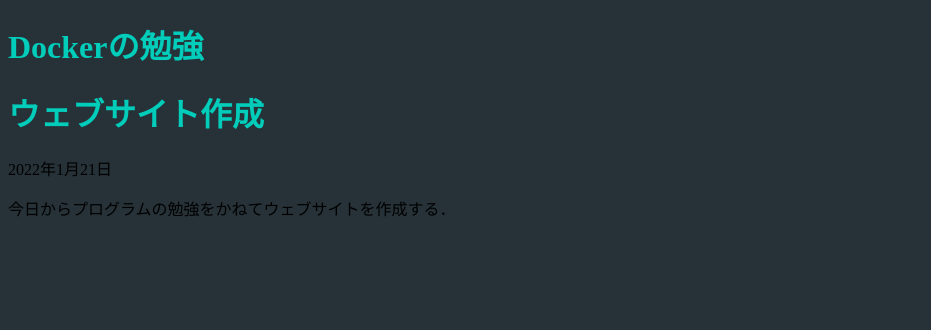
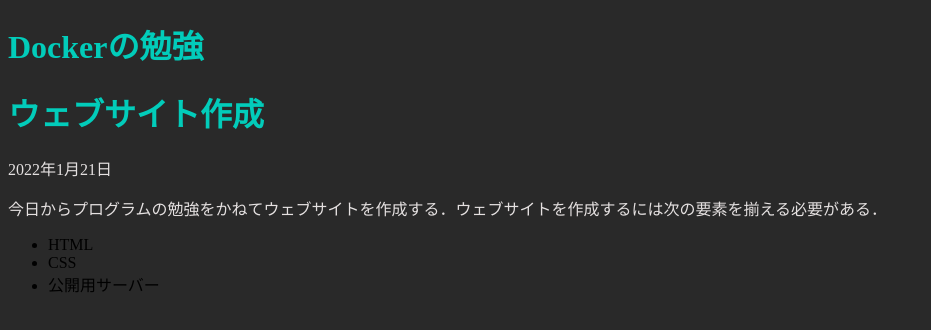
Before and after one commit to rurusasu/milestone, a plain HTML site: page index.html in a window 1280 px wide. Shown: the whole page, without its empty margins (0-931 px from the left). Drawn offline with Linux system fonts and the light colour scheme.

Commit message:
webを同期

```diff
--- a/css/stylesheet.css
+++ b/css/stylesheet.css
@@ -1,6 +1,9 @@
 body {
-  background-color: #263238;
+  background-color: #141414e8;
 }
 .title {
   color: #02ccba;
 }
+p {
+  color: #f1ededef;
+}
--- a/index.html
+++ b/index.html
@@ -10,6 +10,11 @@
 
     <h1 class="title">ウェブサイト作成</h1>
     <p>2022年1月21日</p>
-    <p>今日からプログラムの勉強をかねてウェブサイトを作成する．</p>
+    <p>今日からプログラムの勉強をかねてウェブサイトを作成する．ウェブサイトを作成するには次の要素を揃える必要がある．
+    <ul>
+      <li>HTML</li>
+      <li>CSS</li>
+      <li>公開用サーバー</li>
+    </ul>
   </body>
 </html>
```
